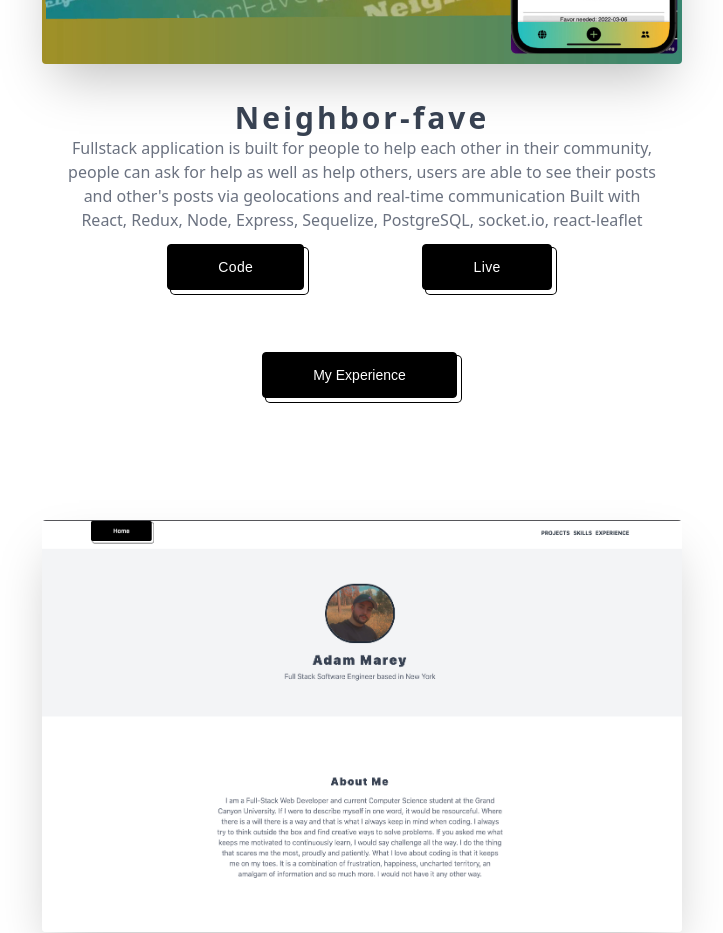
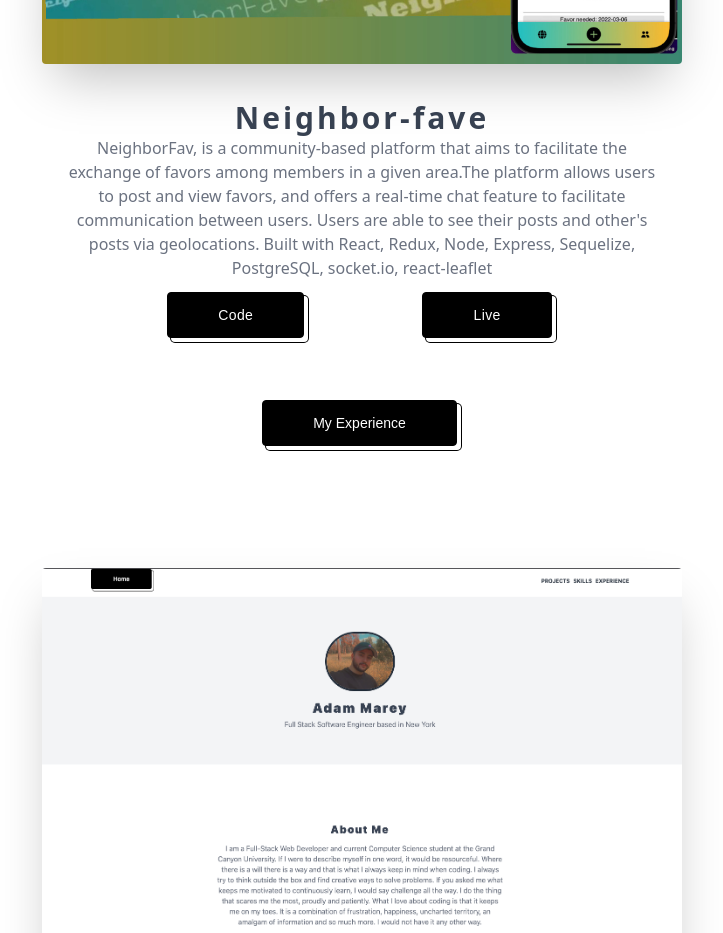
Before and after one commit to adam-marey/myPort, a React (Create React App) app: page /projects in a window 1280 px wide. Shown: the part 820-1753 px from the top of the page, without its empty margins (278-1001 px from the left). Built offline with nearby package versions, Linux system fonts and the light colour scheme.

Commit message:
changed project description

```diff
--- a/src/components/ProjectsContainer/ProjectsContainer.js
+++ b/src/components/ProjectsContainer/ProjectsContainer.js
@@ -66,7 +66,10 @@ const ProjectsContainer = () => {
         <h1 className="font-weight-light">
           <Projects
             name="Neighbor-fave"
-            description="Fullstack application is built for people to help each other in their community, people can ask for help as well as help others, users are able to see their posts and other's posts via geolocations and real-time communication
+            description="NeighborFav, is a community-based platform that aims to facilitate
+              the exchange of favors among members in a given area.The platform
+              allows users to post and view favors, and offers a real-time chat
+              feature to facilitate communication between users. Users are able to see their posts and other's posts via geolocations.
 						Built with React, Redux, Node, Express, Sequelize, PostgreSQL, socket.io, react-leaflet"
             image={fav}
             githubLink="https://github.com/cs-team-02/neighbor-fave"
```
